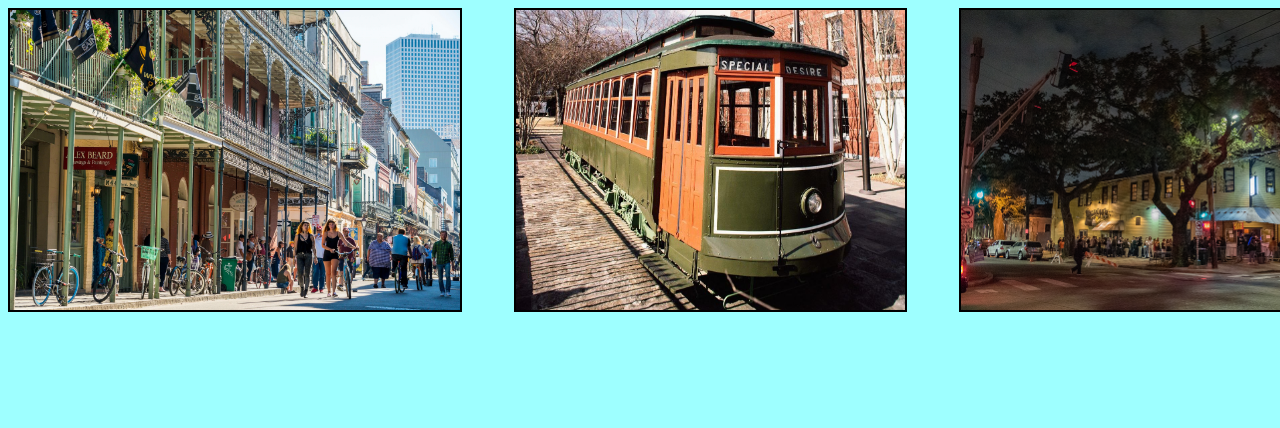
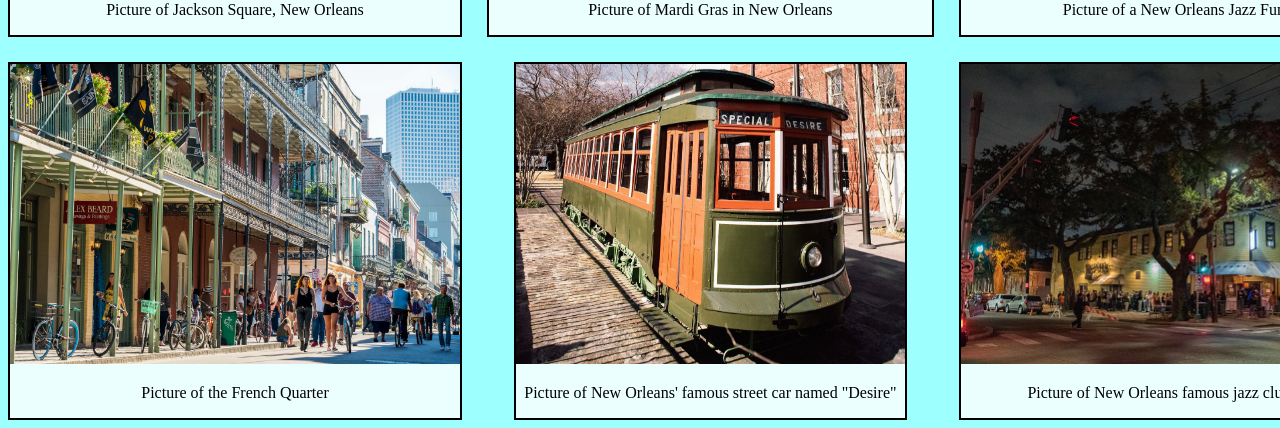
Before and after one commit to C-Carroll/firstWebsite, a plain HTML site: page website/page4.html in a window 1280 px wide. Shown: the part 453-881 px from the top of the page. Before the commit the page ends 800 px from the top, so only its background shows below. Drawn offline with Linux system fonts and the light colour scheme.

Commit message:
added labels to page 4

```diff
--- a/website/page4.html
+++ b/website/page4.html
@@ -20,37 +20,55 @@
                 <a href="https://www.google.com/url?sa=i&url=https%3A%2F%2Fwww.neworleans.com%2Flisting%2Fjackson-square%2F32150%2F&psig=AOvVaw1r7H6VxmcpMUwaiZYS2ecQ&ust=1665001876873000&source=images&cd=vfe&ved=0CAwQjRxqFwoTCMiF0b-1x_oCFQAAAAAdAAAAABAD" target="_blank">
                     <img src="pictures/page4/jackson-squ.jpeg" alt="Picture of Jackson Square, New Orleans">
                 </a>
+                <p>
+                    Picture of Jackson Square, New Orleans
+                </p>
            </div>
 
             <div>
                 <a href="https://time.com/5144265/mardi-gras-traditions-history/" target="_blank">
                     <img src="./pictures/page4/mardi-gras.webp" alt="Picture of Mardi Gras in New Orleans">
                 </a>
+                <p>
+                    Picture of Mardi Gras in New Orleans
+                </p>
             </div>
 
             <div>
                 <a id="jazzFun" href="https://www.thelivingurn.com/blogs/news/new-orleans-jazz-funeral" target="_blank">
                     <img src="./pictures/page4/new_orleans_jazz_funeral.webp" alt="New Orleans Jazz Funeral">
                 </a>
+                <p>
+                    Picture of a New Orleans Jazz Funeral
+                </p>
             </div>
 
             <div>
                 <a href="https://www.nationalgeographic.com/travel/article/top-activities-things-to-do-103" target="_blank">
                 <img src="./pictures/page4/NOLA-natGeo.webp" alt="Picture of the French Quarter">
                 </a>
+                <p>
+                    Picture of the French Quarter
+                </p>
             </div>
 
             <div>
                 <a href="https://www.nola.com/gambit/news/blake_pontchartrain/article_f0fbef9c-318c-11ea-a4a1-f3768ab8fd21.html
                 " target="_blank">
-                    <img src="./pictures/page4/stcarnd.jpg" alt="Picture of New Orleans' famous street car named desire">
+                    <img src="./pictures/page4/stcarnd.jpg" alt="Picture of New Orleans' famous street car named Desire">
                 </a>
+                <p>
+                    Picture of New Orleans' famous street car named "Desire"
+                </p>
             </div>
 
             <div>
                 <a href="https://tipitinas.com/history/" target="_blank">
                     <img src="./pictures/page4/tipitinas.png" alt="Picture of jazz club Tipitina">
                 </a>
+                <p>
+                    Picture of New Orleans famous jazz club Tipitina
+                </p>
             </div>
 
         </div>
--- a/website/stylesheet.css
+++ b/website/stylesheet.css
@@ -120,8 +120,10 @@ ul {
 }
  #page4Images > div {
     border: 2px solid black;
-    height: 300px;
+    height: auto;
     margin: auto;
+    text-align: center;
+    background-color: #ebffff;
  }
 
  #page4Images img{
```
